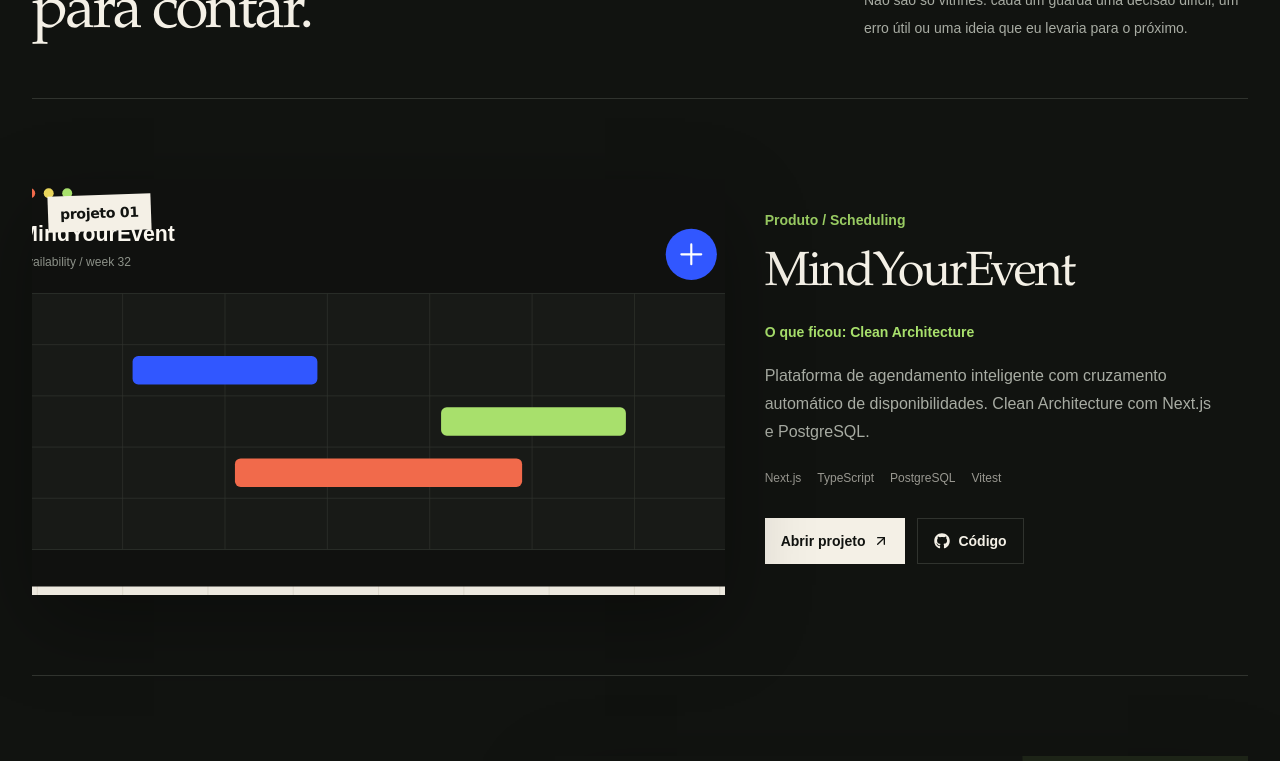
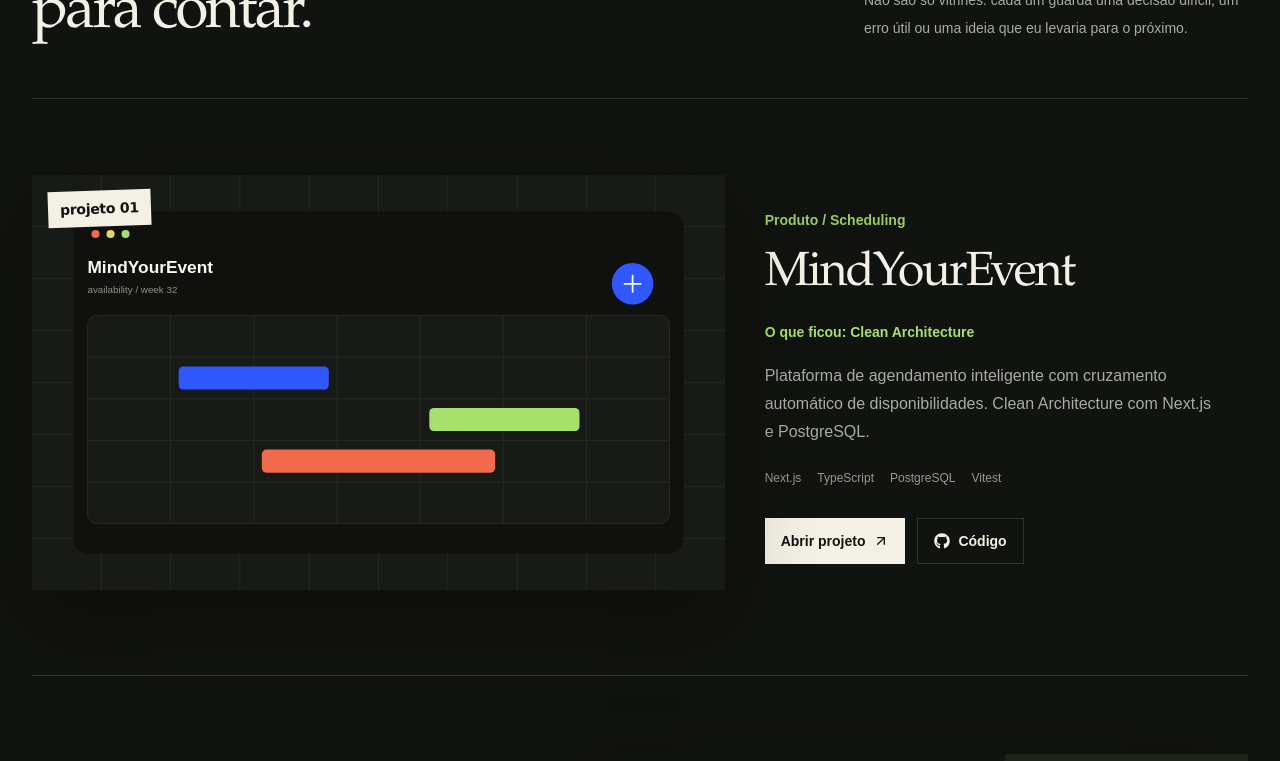
Before and after one commit to guimaraesr-y/ryanguimaraes.dev, a Next.js app: page / in a window 1280 px wide. Shown: the part 2700-3461 px from the top of the page. Built offline with nearby package versions, Linux system fonts and the light colour scheme.

Commit message:
refactor: update project feature animation and improve SVG styling

```diff
--- a/app/components/sections/Projects.tsx
+++ b/app/components/sections/Projects.tsx
@@ -15,7 +15,7 @@
     target: itemRef,
     offset: ["start end", "end start"],
   });
-  const imageY = useTransform(scrollYProgress, [0, 1], [45, -45]);
+  const imageY = useTransform(scrollYProgress, [0, 1], [18, -18]);
 
   return (
     <article
@@ -29,25 +29,23 @@
         transition={{ duration: 0.6 }}
         className={`md:col-span-7 ${index % 2 ? "md:order-2" : ""}`}
       >
-        <div className="project-image relative aspect-[5/3] overflow-hidden bg-paper">
-          {project.image ? (
         <motion.div
           style={{ y: prefersReducedMotion ? 0 : imageY }}
-              className="absolute -inset-y-12 inset-x-0"
+          className="project-image relative aspect-[5/3] overflow-hidden bg-background"
         >
+          {project.image ? (
             <Image
               src={project.image}
               alt={`Visual conceitual do projeto ${project.title}`}
               fill
               sizes="(max-width: 768px) 100vw, 58vw"
-                className="object-cover"
+              className="object-contain"
             />
-            </motion.div>
           ) : null}
           <div className="handwritten absolute left-4 top-4 -rotate-2 bg-paper px-3 py-2 text-sm font-bold text-ink">
             projeto 0{index + 1}
           </div>
-        </div>
+        </motion.div>
       </motion.div>
 
       <motion.div
```
Also changed, not shown: public/pfp.png, public/projects/mindyourevent.svg. Lines whose indentation alone changed are shown as unchanged.
